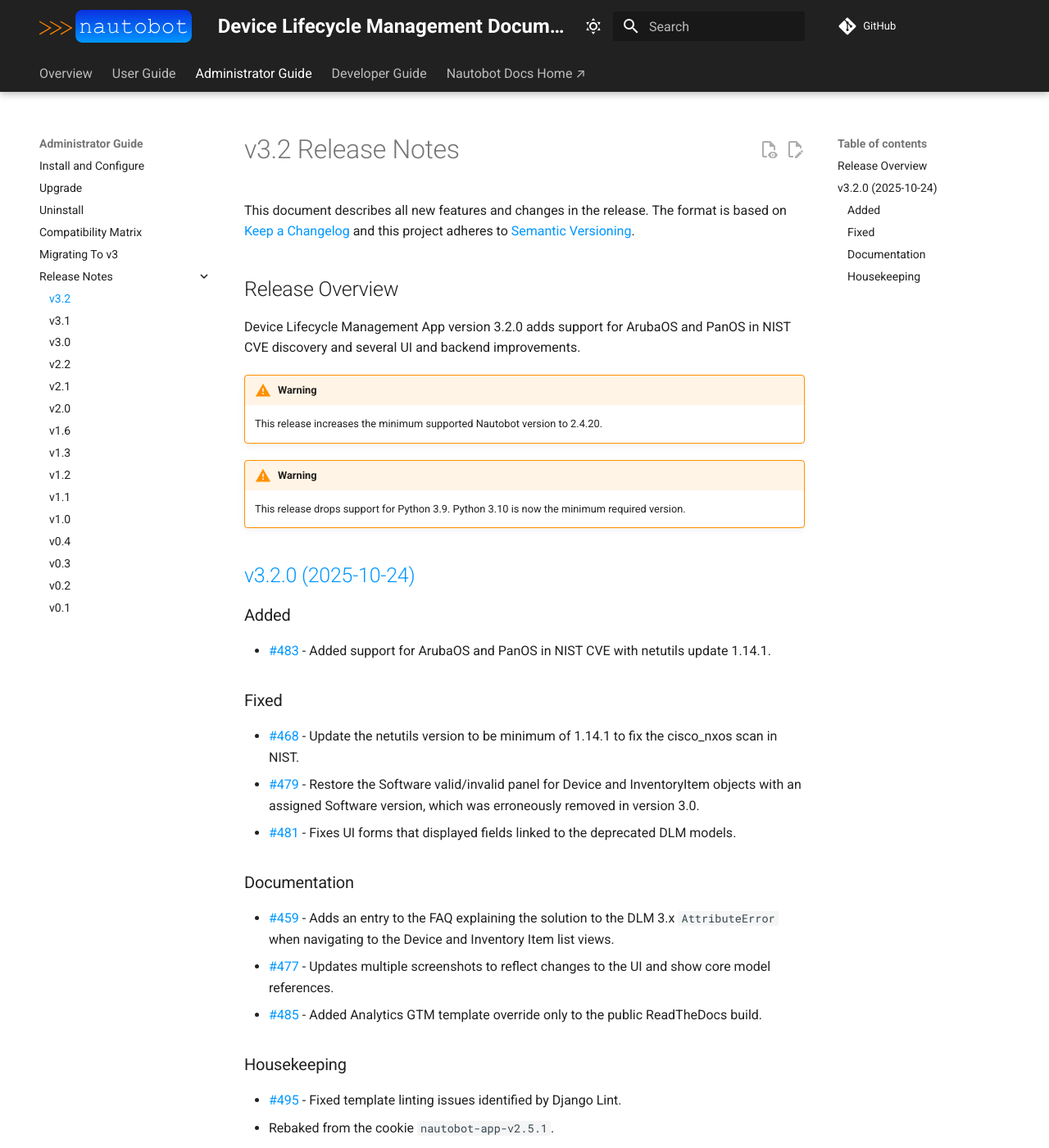
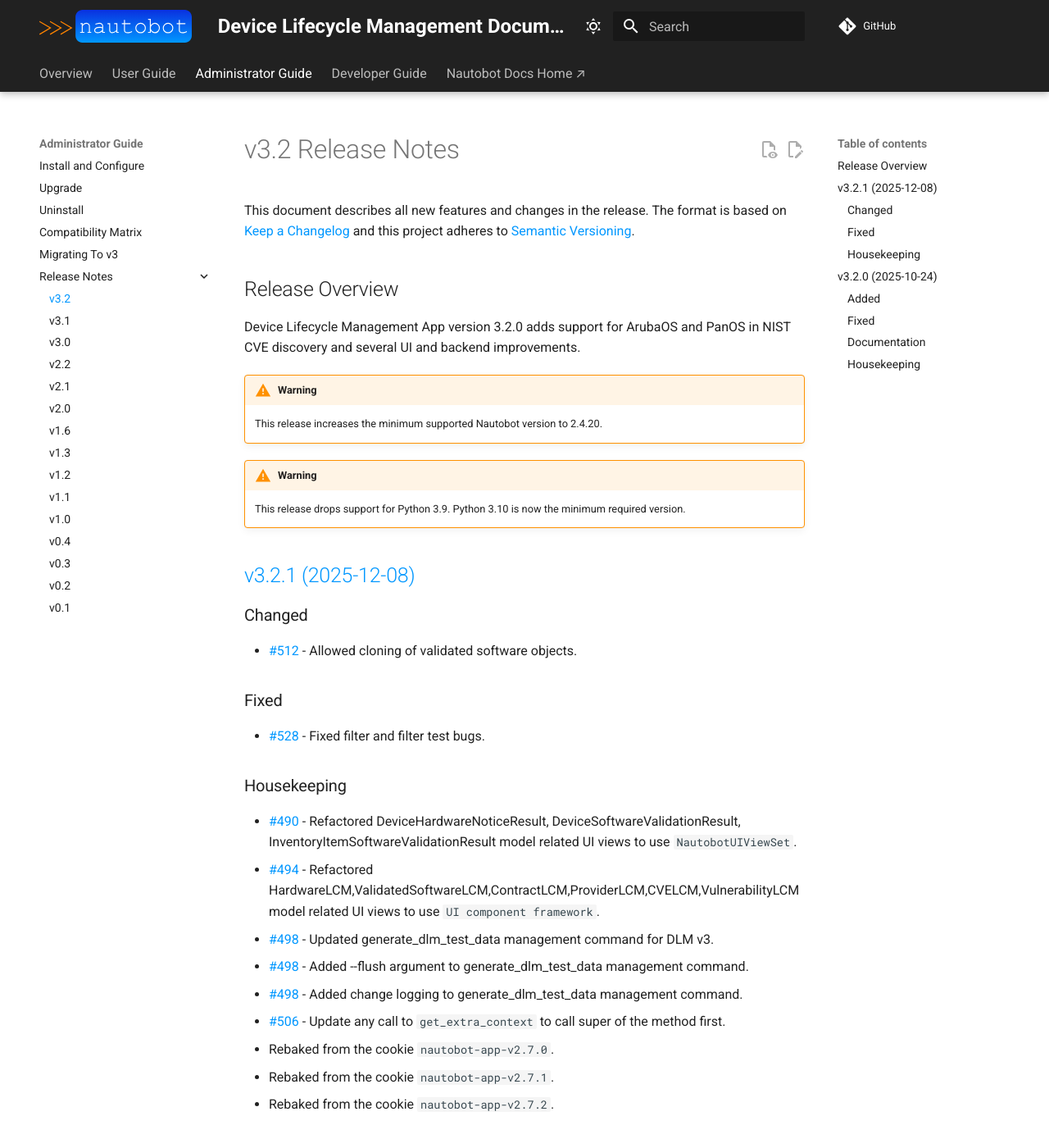
Before and after one commit to nautobot/nautobot-app-device-lifecycle-mgmt, an MkDocs documentation site: the page built from docs/admin/release_notes/version_3.2.md, in a window 1280 px wide and 1400 px high. Shown: the whole window at 82% size. Built offline with MkDocs 1.6.1 and Material for MkDocs 9.7.7, drawn with Linux system fonts in a browser that asks for light colours; comment, search, counter and statistics services are not loaded.

Commit message:
Release v3.2.1

```diff
--- a/docs/admin/release_notes/version_3.2.md
+++ b/docs/admin/release_notes/version_3.2.md
@@ -1,4 +1,3 @@
-
 # v3.2 Release Notes
 
 This document describes all new features and changes in the release. The format is based on [Keep a Changelog](https://keepachangelog.com/en/1.0.0/) and this project adheres to [Semantic Versioning](https://semver.org/spec/v2.0.0.html).
@@ -12,6 +11,29 @@ Device Lifecycle Management App version 3.2.0 adds support for ArubaOS and PanOS
 
 !!! warning
     This release drops support for Python 3.9. Python 3.10 is now the minimum required version.
+
+<!-- towncrier release notes start -->
+## [v3.2.1 (2025-12-08)](https://github.com/nautobot/nautobot-app-device-lifecycle-mgmt/releases/tag/v3.2.1)
+
+### Changed
+
+- [#512](https://github.com/nautobot/nautobot-app-device-lifecycle-mgmt/issues/512) - Allowed cloning of validated software objects.
+
+### Fixed
+
+- [#528](https://github.com/nautobot/nautobot-app-device-lifecycle-mgmt/issues/528) - Fixed filter and filter test bugs.
+
+### Housekeeping
+
+- [#490](https://github.com/nautobot/nautobot-app-device-lifecycle-mgmt/issues/490) - Refactored DeviceHardwareNoticeResult, DeviceSoftwareValidationResult, InventoryItemSoftwareValidationResult model related UI views to use `NautobotUIViewSet`.
+- [#494](https://github.com/nautobot/nautobot-app-device-lifecycle-mgmt/issues/494) - Refactored HardwareLCM,ValidatedSoftwareLCM,ContractLCM,ProviderLCM,CVELCM,VulnerabilityLCM model related UI views to use `UI component framework`.
+- [#498](https://github.com/nautobot/nautobot-app-device-lifecycle-mgmt/issues/498) - Updated generate_dlm_test_data management command for DLM v3.
+- [#498](https://github.com/nautobot/nautobot-app-device-lifecycle-mgmt/issues/498) - Added --flush argument to generate_dlm_test_data management command.
+- [#498](https://github.com/nautobot/nautobot-app-device-lifecycle-mgmt/issues/498) - Added change logging to generate_dlm_test_data management command.
+- [#506](https://github.com/nautobot/nautobot-app-device-lifecycle-mgmt/issues/506) - Update any call to `get_extra_context` to call super of the method first.
+- Rebaked from the cookie `nautobot-app-v2.7.0`.
+- Rebaked from the cookie `nautobot-app-v2.7.1`.
+- Rebaked from the cookie `nautobot-app-v2.7.2`.
 
 ## [v3.2.0 (2025-10-24)](https://github.com/nautobot/nautobot-app-device-lifecycle-mgmt/releases/tag/v3.2.0)
 
--- a/pyproject.toml
+++ b/pyproject.toml
@@ -1,6 +1,6 @@
 [tool.poetry]
 name = "nautobot-device-lifecycle-mgmt"
-version = "3.2.1a0"
+version = "3.2.1"
 description = "Manages device lifecycles for platforms and software."
 authors = ["Network to Code, LLC <info@networktocode.com>"]
 license = "Apache-2.0"
@@ -169,7 +169,7 @@ build-backend = "poetry.core.masonry.api"
 [tool.towncrier]
 package = "nautobot_device_lifecycle_mgmt"
 directory = "changes"
-filename = "docs/admin/release_notes/version_X.Y.md"
+filename = "docs/admin/release_notes/version_3.2.md"
 template = "development/towncrier_template.j2"
 start_string = "<!-- towncrier release notes start -->"
 issue_format = "[#{issue}](https://github.com/nautobot/nautobot-app-device-lifecycle-mgmt/issues/{issue})"
```
Also changed, not shown: 9 other files.
